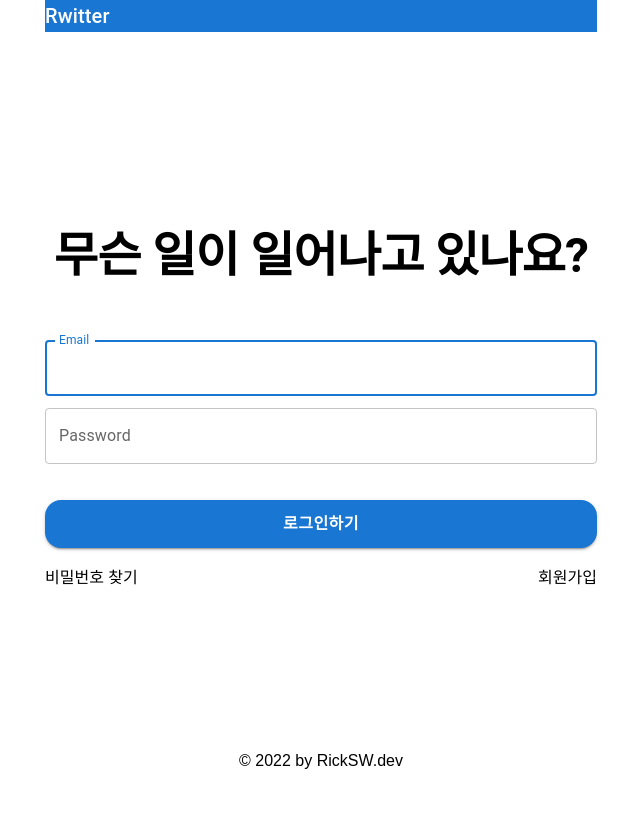
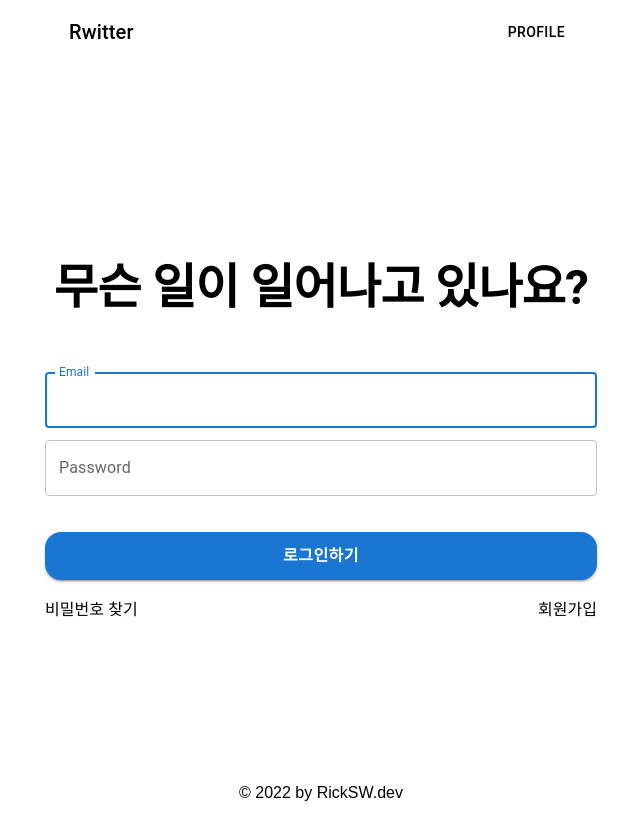
Before and after one commit to ohseungo/rwitter-sns-frontend, a React (Create React App) app: page /#/ in a window 1280 px wide. Shown: the top 840 px of the page, without its empty margins (319-959 px from the left). Built offline with nearby package versions, Linux system fonts and the light colour scheme.

Commit message:
feat : dummy Header 완성

```diff
--- a/src/components/common/Header.styled.ts
+++ b/src/components/common/Header.styled.ts
@@ -3,4 +3,6 @@ import AppBar from "@mui/material/AppBar";
 import Typography from "@mui/material/Typography";
 
 export const HeaderRoot = styled(AppBar)``;
-export const LogoText = styled(Typography)``;
+export const LogoText = styled(Typography)`
+  flex: 1;
+`;
--- a/src/components/common/Header.tsx
+++ b/src/components/common/Header.tsx
@@ -1,9 +1,14 @@
+import Toolbar from "@mui/material/Toolbar";
 import { HeaderRoot, LogoText } from "./Header.styled";
+import ProfileButton from "./ProfileButton";
 
 const Header = () => {
   return (
-    <HeaderRoot position="sticky" elevation={0}>
-      <LogoText variant="h6">Rwitter</LogoText>
+    <HeaderRoot color="transparent" position="sticky" elevation={0}>
+      <Toolbar>
+        <LogoText variant="h6">Rwitter</LogoText>
+        <ProfileButton />
+      </Toolbar>
     </HeaderRoot>
   );
 };
--- a/src/components/common/ProfileButton.tsx
+++ b/src/components/common/ProfileButton.tsx
@@ -1,3 +1,7 @@
-const ProfileButton = () => {};
+import Button from "@mui/material/Button";
+
+const ProfileButton = () => {
+  return <Button color="inherit">Profile</Button>;
+};
 
 export default ProfileButton;
```
